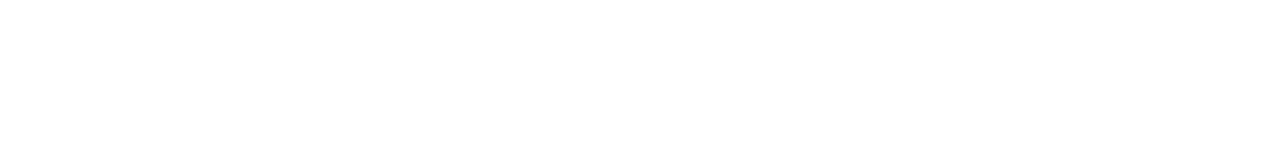
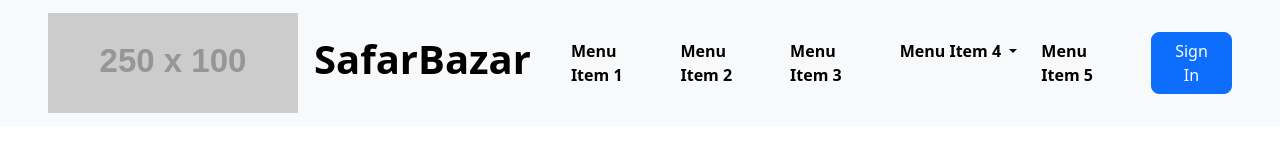
Before and after one commit to arian-mohebbi/Bootstrap-teamwork, a plain HTML site: page index.html in a window 1280 px wide. Drawn offline with nearby package versions, Linux system fonts and the light colour scheme; placeholder pictures from the web are drawn by us.

Commit message:
add header to index file

```diff
--- a/index.html
+++ b/index.html
@@ -17,6 +17,71 @@
     <link rel="stylesheet" href="index.css" />
   </head>
   <body>
+    <!-- _______________________header_______________________ -->
+    <header>
+      <nav
+        class="navbar navbar-expand-lg bg-body-tertiary px-4 px-lg-5 d-flex align-items-center justify-content-between"
+      >
+        <a class="navbar-brand" href="#"
+          ><h1 class="fw-semibold m-0 poppins-font">
+            <img
+              src="https://fakeimg.pl/250x100/"
+              alt="logo"
+              class="me-3 starting-logo"
+            />SafarBazar
+          </h1></a
+        >
+        <button
+          class="navbar-toggler"
+          type="button"
+          data-bs-toggle="collapse"
+          data-bs-target="#navbarSupportedContent"
+          aria-controls="navbarSupportedContent"
+          aria-expanded="false"
+          aria-label="Toggle navigation"
+        >
+          <span class="navbar-toggler-icon"></span>
+        </button>
+        <div class="collapse navbar-collapse" id="navbarSupportedContent">
+          <ul class="navbar-nav fw-semibold m-auto pe-4">
+            <li class="nav-item">
+              <a class="nav-link px-0 ms-4 active" href="#">Menu Item 1</a>
+            </li>
+            <li class="nav-item">
+              <a class="nav-link px-0 ms-4 active" href="#">Menu Item 2</a>
+            </li>
+            <li class="nav-item">
+              <a class="nav-link px-0 ms-4 active" href="#">Menu Item 3</a>
+            </li>
+            <li class="nav-item dropdown">
+              <a
+                class="nav-link dropdown-toggle px-0 ms-4 active"
+                href="#"
+                role="button"
+                data-bs-toggle="dropdown"
+                aria-expanded="false"
+              >
+                Menu Item 4
+              </a>
+              <ul class="dropdown-menu">
+                <li><a class="dropdown-item" href="#">Sub menu 1</a></li>
+                <li><a class="dropdown-item" href="#">Sub menu 2</a></li>
+                <li><a class="dropdown-item" href="#">Sub menu 3</a></li>
+                <li>
+                  <a class="dropdown-item" href="#">Sub menu 4</a>
+                </li>
+              </ul>
+            </li>
+            <li class="nav-item">
+              <a class="nav-link px-0 ms-4 active" href="#">Menu Item 5</a>
+            </li>
+          </ul>
+          <button type="button " class="btn btn-primary px-3 rounded-3">
+            Sign In
+          </button>
+        </div>
+      </nav>
+    </header>
     <!-- _________________________________________________________________________ -->
     <script
       src="https://cdn.jsdelivr.net/npm/bootstrap@5.3.3/dist/js/bootstrap.bundle.min.js"
```
